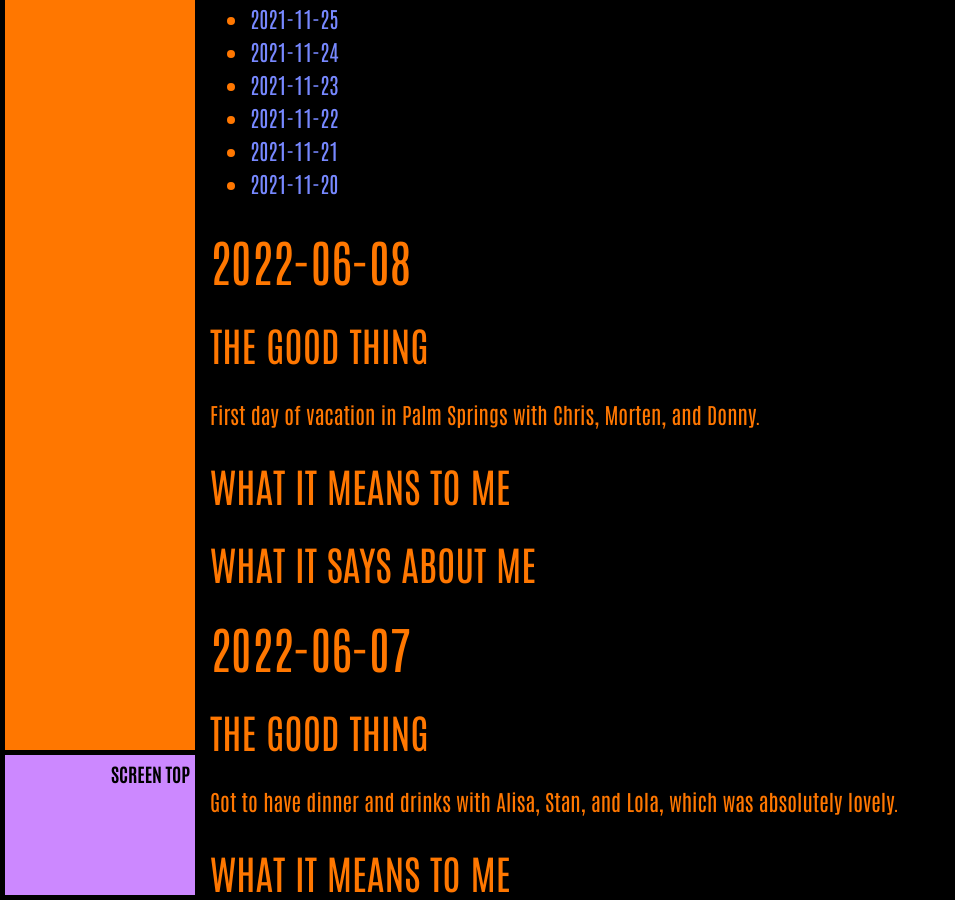
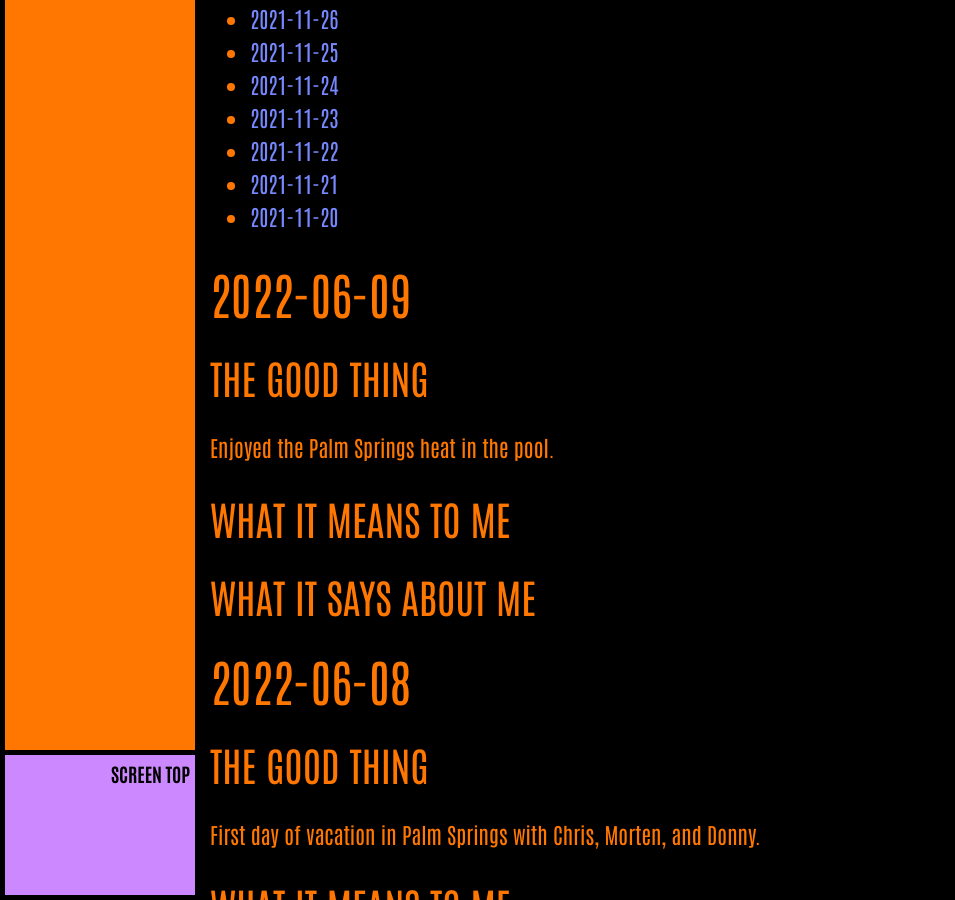
Before and after one commit to ArthurZey/arthurzey.github.io, a Jekyll site: the page built from _pages/one-good-thing.md, in a window 1280 px wide and 900 px high, scrolled down 4477 px. Shown: the whole window, without its empty margins (0-955 px from the left). Built offline with Jekyll 4.4.1, drawn with Linux system fonts in a browser that asks for light colours.

Commit message:
added stub for 2022-06-09

```diff
--- a/_pages/one-good-thing.md
+++ b/_pages/one-good-thing.md
@@ -12,6 +12,15 @@
 * TOC
 {:toc}
 {::options toc_levels="2" /}
+
+## 2022-06-09
+### The Good Thing
+Enjoyed the Palm Springs heat in the pool.
+### What It Means to Me
+
+### What It Says about Me
+
+
 
 ## 2022-06-08
 ### The Good Thing
```
Also changed, not shown: other parts of _pages/one-good-thing.md (+1 -1 lines).
